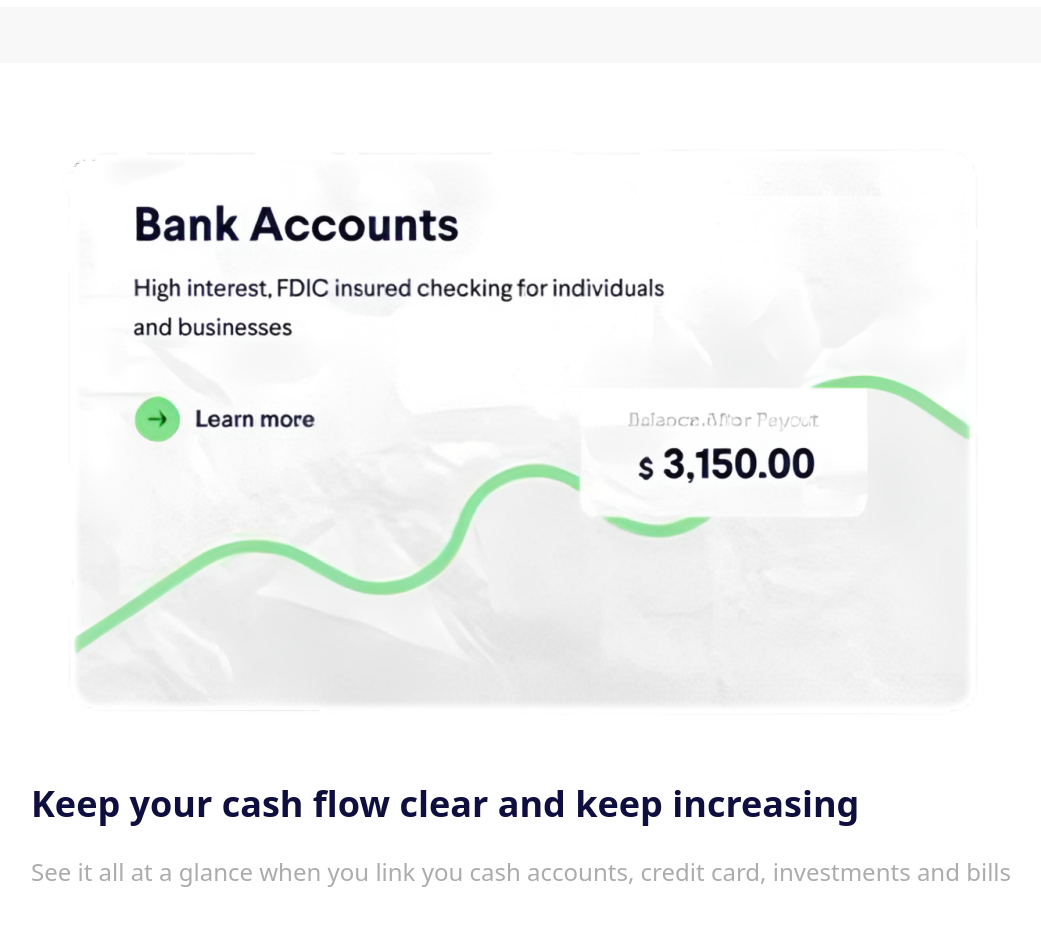
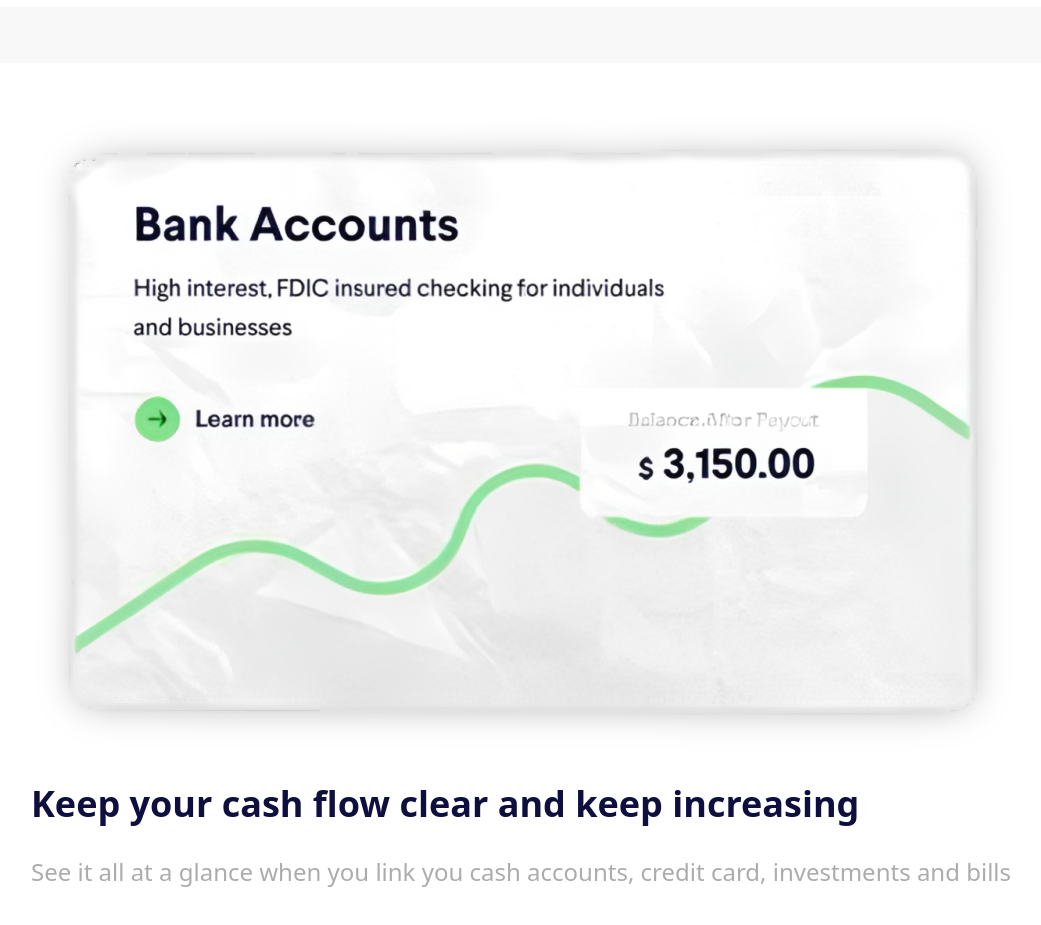
Before and after one commit to Sijibomii/unine, a React (Create React App) app: page / in a window 1280 px wide. Shown: the part 3640-4565 px from the top of the page, without its empty margins (119-1160 px from the left). Built offline with nearby package versions, Linux system fonts and the light colour scheme.

Commit message:
drop shadow

```diff
--- a/src/components/Card.js
+++ b/src/components/Card.js
@@ -4,7 +4,7 @@ const Card = () => {
   return (
     <div className='py-10 mt-8 px-4 flex flex-col items-center justify-center'>
       <div className='top'>
-        <img className='' src={ATM} />
+        <img className='atm' src={ATM} />
       </div>
       <div className=' mt-12'>
         <h2 className='text-4xl font-bold b mb-8'>Keep your cash flow clear and keep increasing</h2>
--- a/src/index.css
+++ b/src/index.css
@@ -20,3 +20,6 @@
 .b{
   color: rgb(15, 15, 63);
 }
+.atm{
+  filter: drop-shadow(1px 1px 18px rgb(184, 182, 182));
+}
```
